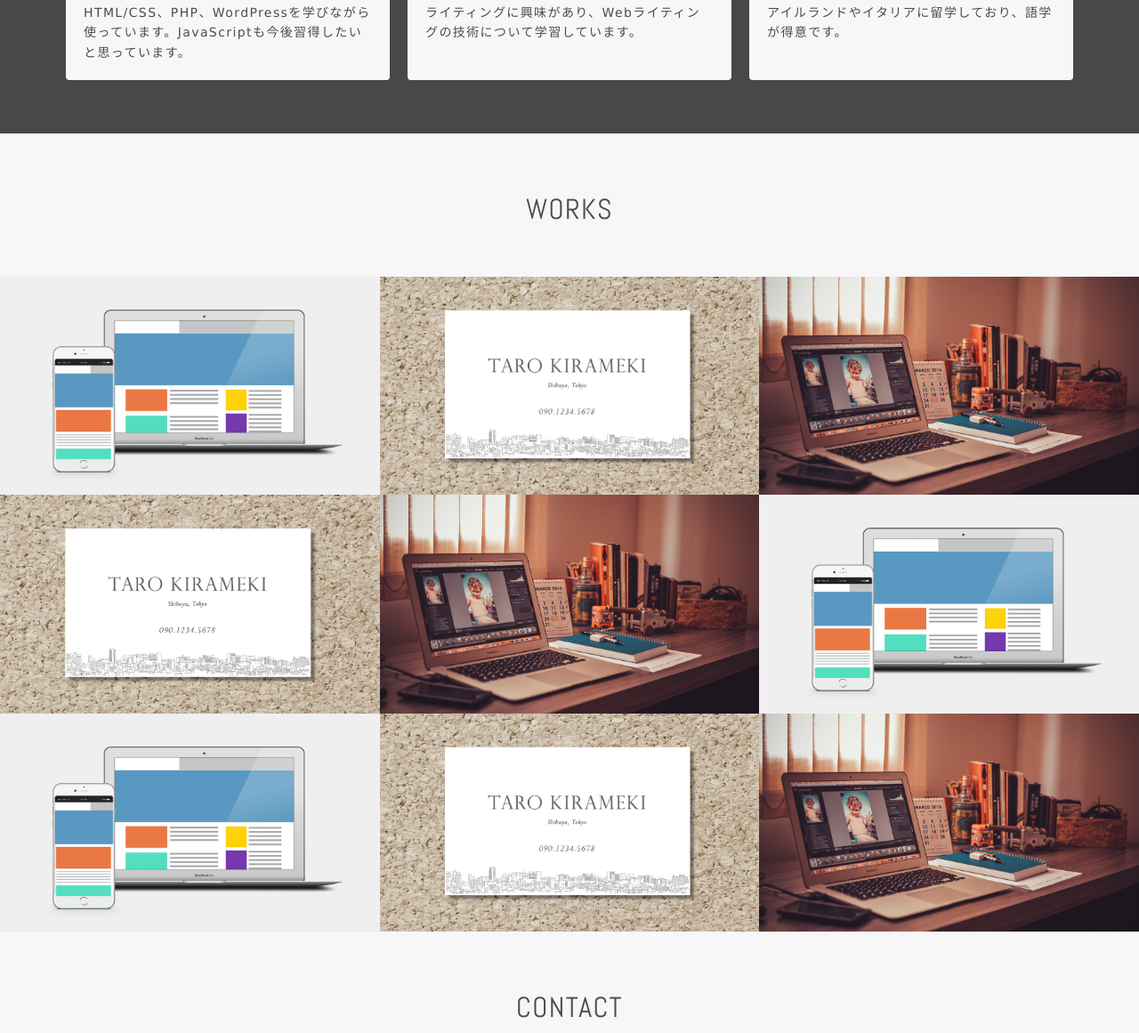
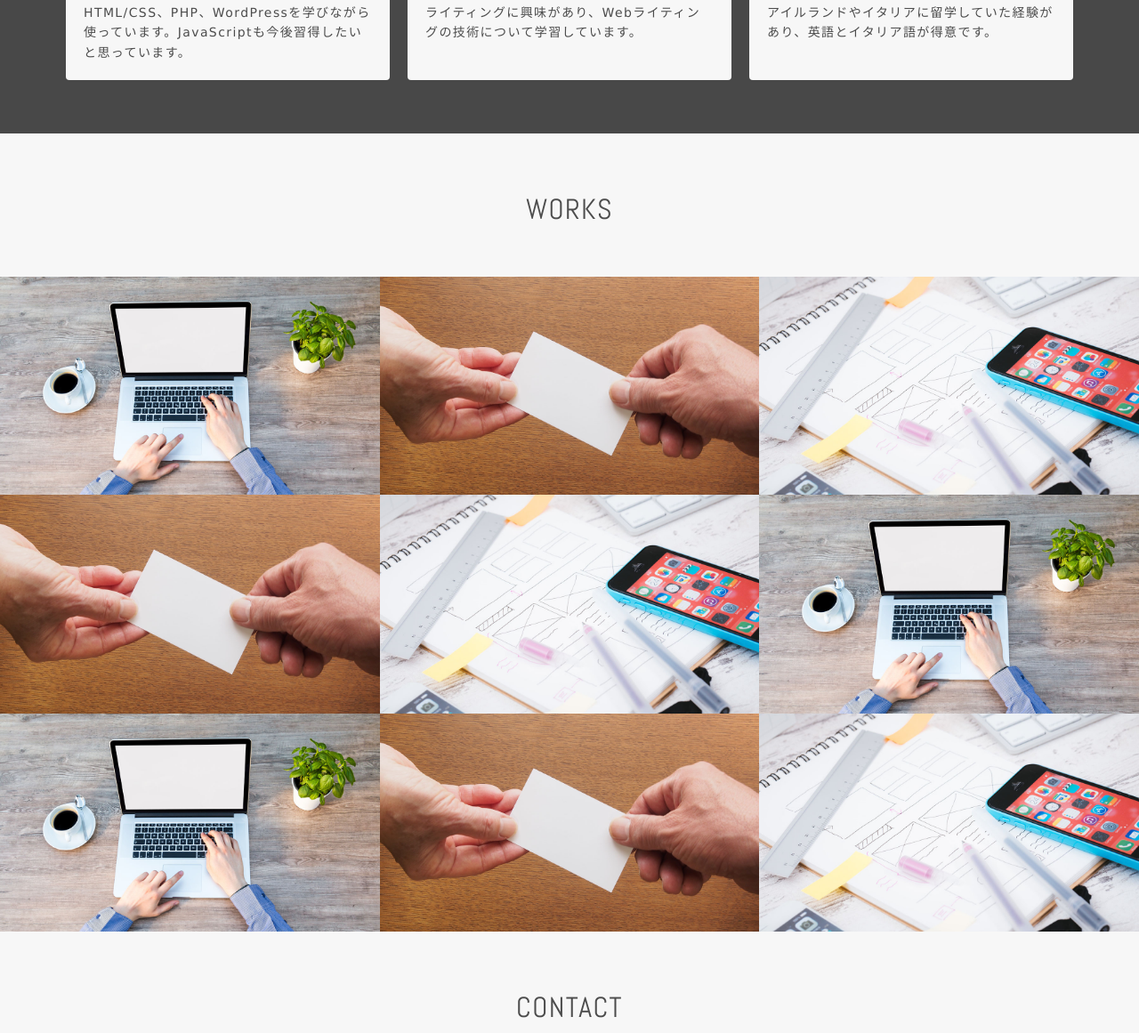
Before and after one commit to sachi-takeuchi/sachi-takeuchi.github.io, a plain HTML site: page index.html in a window 1280 px wide. Shown: the part 833-1994 px from the top of the page at 89% size. Drawn offline with nearby package versions, Linux system fonts and the light colour scheme.

Commit message:
change images

```diff
--- a/index.html
+++ b/index.html
@@ -14,7 +14,7 @@
             <a href="#contact" class="button-contact"><i aria-label="お問い合わせ" class="fa fa-envelope-o"></i></a>
             <div class="profile">
                 <h1 class="site-title abel uppercase text-center">Web Designer <span>Sachi Takeuchi</span></h1>
-                <img src="./images/img_profile.jpg" alt="プロフィール写真" width="140" height="140" class="block-center profile-icon">
+                <img src="./images/prof.1.png" alt="プロフィール写真" width="140" height="140" class="block-center profile-icon">
                 <p>大阪府在住のWebデザイナー志望、Sachiです。イタリア留学中に優れたWebデザインに多く触れて興味を抱き、現在オンラインスクールでWeb制作について学んでいます。</p>
             </div>
         </header>
@@ -35,7 +35,7 @@
             <div class="skill-box">
                 <i aria-hidden="true" class="skill-icon fa fa-comments"></i>
                 <h3 class="text-center">Language</h3>
-                <p>アイルランドやイタリアに留学しており、語学が得意です。</p>
+                <p>アイルランドやイタリアに留学していた経験があり、英語とイタリア語が得意です。</p>
             </div>
         </div>
     </section>
@@ -43,7 +43,7 @@
         <h2 class="text-center">Works</h2>
         <div class="works-box">
             <a href="#">
-                <img src="./images/img_work_site.png" alt="株式会社きらめき コーポレートサイト様 Webサイトデザイン">
+                <img src="./images/works_corprate2.jpg" alt="株式会社きらめき コーポレートサイト様 Webサイトデザイン">
                 <div class="works-box-inner">
                     <div class="text-center">
                         <h3>株式会社きらめき コーポレートサイト</h3>
@@ -55,7 +55,7 @@
         </div>
         <div class="works-box">
             <a href="#">
-                <img src="./images/img_work_card.jpg" alt="きらめき太郎様 名刺デザイン">
+                <img src="./images/works_bussinesscard.jpg" alt="きらめき太郎様 名刺デザイン">
                 <div class="works-box-inner">
                     <div class="text-center">
                         <h3>きらめき太郎様 名刺</h3>
@@ -67,7 +67,7 @@
         </div>
         <div class="works-box">
             <a href="#">
-                <img src="./images/img_work_blog.jpg" alt="WordPressオリジナルテーマ">
+                <img src="./images/works_webdesign.jpg" alt="WordPressオリジナルテーマ">
                 <div class="works-box-inner">
                     <div class="text-center">
                         <h3>ブログデザイン</h3>
@@ -79,7 +79,7 @@
         </div>
         <div class="works-box">
             <a href="#">
-                <img src="./images/img_work_card.jpg" alt="きらめき太郎様 名刺デザイン">
+                <img src="./images/works_bussinesscard.jpg" alt="きらめき太郎様 名刺デザイン">
                 <div class="works-box-inner">
                     <div class="text-center">
                         <h3>きらめき太郎様 名刺</h3>
@@ -91,7 +91,7 @@
         </div>
         <div class="works-box">
             <a href="#">
-                <img src="./images/img_work_blog.jpg" alt="WordPressオリジナルテーマ">
+                <img src="./images/works_webdesign.jpg" alt="WordPressオリジナルテーマ">
                 <div class="works-box-inner">
                     <div class="text-center">
                         <h3>ブログデザイン</h3>
@@ -103,7 +103,7 @@
         </div>
         <div class="works-box">
             <a href="#">
-                <img src="./images/img_work_site.png" alt="株式会社きらめき コーポレートサイト様 Webサイトデザイン">
+                <img src="./images/works_corprate2.jpg" alt="株式会社きらめき コーポレートサイト様 Webサイトデザイン">
                 <div class="works-box-inner">
                     <div class="text-center">
                         <h3>株式会社きらめき コーポレートサイト</h3>
@@ -115,7 +115,7 @@
         </div>
         <div class="works-box">
             <a href="#">
-                <img src="./images/img_work_site.png" alt="株式会社きらめき コーポレートサイト様 Webサイトデザイン">
+                <img src="./images/works_corprate2.jpg" alt="株式会社きらめき コーポレートサイト様 Webサイトデザイン">
                 <div class="works-box-inner">
                     <div class="text-center">
                         <h3>株式会社きらめき コーポレートサイト</h3>
@@ -127,7 +127,7 @@
         </div>
         <div class="works-box">
             <a href="#">
-                <img src="./images/img_work_card.jpg" alt="きらめき太郎様 名刺デザイン">
+                <img src="./images/works_bussinesscard.jpg" alt="きらめき太郎様 名刺デザイン">
                 <div class="works-box-inner">
                     <div class="text-center">
                         <h3>きらめき太郎様 名刺</h3>
@@ -139,7 +139,7 @@
         </div>
         <div class="works-box">
             <a href="#">
-                <img src="./images/img_work_blog.jpg" alt="WordPressオリジナルテーマ">
+                <img src="./images/works_webdesign.jpg" alt="WordPressオリジナルテーマ">
                 <div class="works-box-inner">
                     <div class="text-center">
                         <h3>ブログデザイン</h3>
```
Also changed, not shown: images/prof.1.png (added), images/works_bussinesscard.jpg (added), images/works_corprate2.jpg (added), images/works_webdesign.jpg (added).
